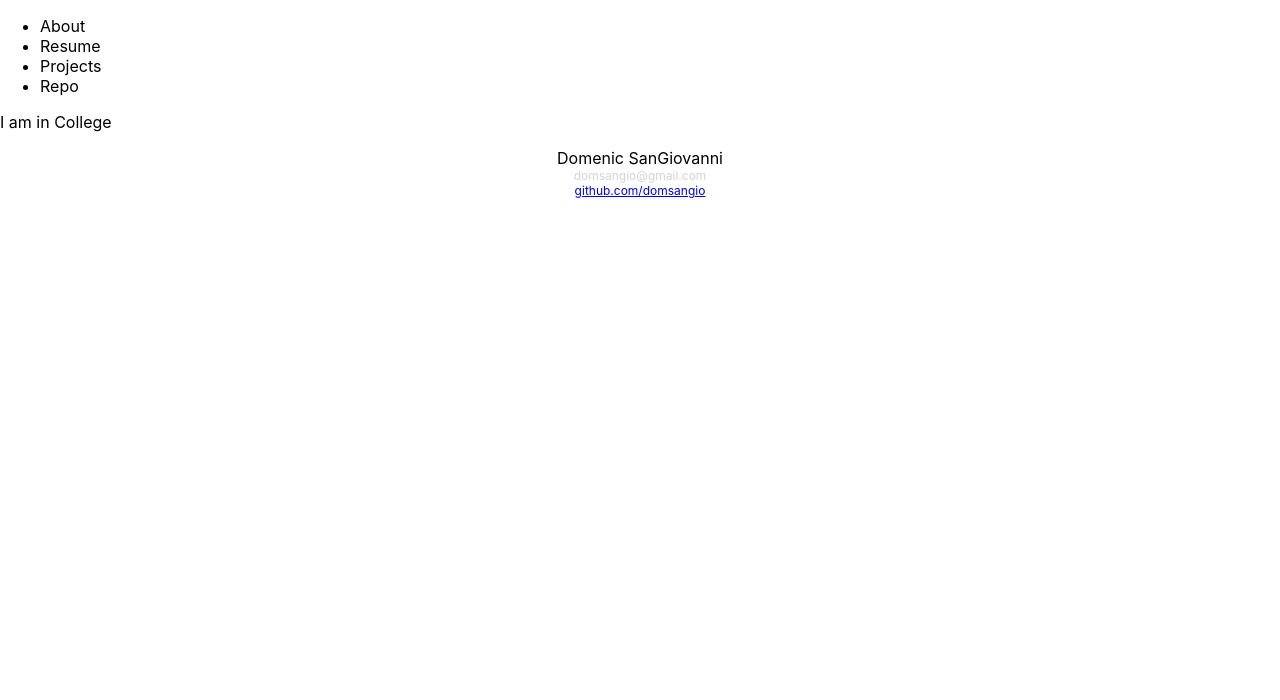
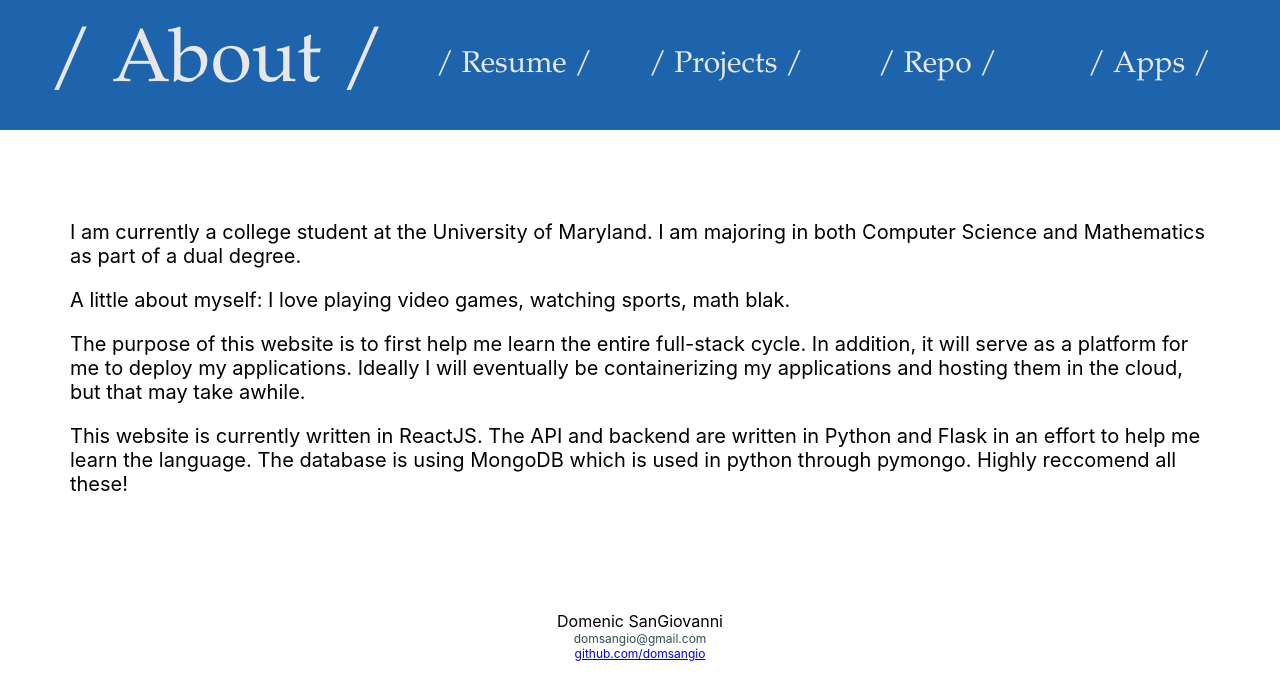
Before and after one commit to domsangio/website, a React (Create React App) app: page / in a window 1280 px wide. Shown: the top 700 px of the page. Built offline with nearby package versions, Linux system fonts and the light colour scheme.

Commit message:
ABout Page stuff

```diff
--- a/src/App.js
+++ b/src/App.js
@@ -1,17 +1,8 @@
-import React from 'react';
-import { Footer } from './components/Footer/Footer.js'
-import { Header } from './components/Header/Header.js'
 import './App.css';
 import { AboutContainer } from './containers/AboutContainer';
 
 function App() {
-  return (
-    <div>
-      <Header />
-      <AboutContainer />
-      <Footer />
-    </div>
-  )
+  return AboutContainer()
 }
 
 export default App;
--- /dev/null
+++ b/src/components/AboutInformation/AboutInformation.css
@@ -0,0 +1,5 @@
+.paragraph {
+    margin: 50px 50px 50px 50px;
+    font-size: 20px;
+    padding: 20px 20px 20px 20px;
+}
--- /dev/null
+++ b/src/components/AboutInformation/AboutInformation.js
@@ -0,0 +1,22 @@
+import React from 'react'
+import './AboutInformation.css'
+
+export const AboutInformation = () =>
+    (
+        <div className="paragraph">
+                <p>I am currently a college student at the University of Maryland.
+                I am majoring in both Computer Science and Mathematics as part of a dual degree.</p>
+                <p>A little about myself: I love playing video games, watching sports, math blak.</p>
+                <p>
+                    The purpose of this website is to first help me learn the entire full-stack cycle. In addition,
+                    it will serve as a platform for me to deploy my applications.
+                    Ideally I will eventually be containerizing my applications and hosting them
+                    in the cloud, but that may take awhile.
+                </p>
+                <p>
+                    This website is currently written in ReactJS. The API and backend are written in Python and Flask in an effort
+                    to help me learn the language. The database is using MongoDB which is used in python through
+                    pymongo. Highly reccomend all these!
+                </p>
+        </div>
+    )
--- a/src/components/Footer/Footer.css
+++ b/src/components/Footer/Footer.css
@@ -1,5 +1,6 @@
 .footer {
     text-align: center;
+    padding: 25px 25px 25px 25px;
 }
 
 .footer .name {
@@ -9,5 +10,5 @@
 
 .footer .extra {
     font-size: 12px;
-    color: lightgray;
+    color: darkslategray;
 }
--- a/src/components/Footer/Footer.js
+++ b/src/components/Footer/Footer.js
@@ -5,6 +5,6 @@ export const Footer = () => (
     <div className='footer'>
         <div className='name'>Domenic SanGiovanni</div>
         <div className='extra'>domsangio@gmail.com</div>
-        <div className='extra'><a href='github.com/domsangio'>github.com/domsangio</a></div>
+        <div className='extra'><a href='http://github.com/domsangio'>github.com/domsangio</a></div>
     </div>
 )
--- /dev/null
+++ b/src/components/Header/AboutTab.css
@@ -0,0 +1,20 @@
+.text {
+    font-family: Garamond;
+    padding: 20px 20px 20px 20px;
+    display: block;
+    width: 20%;
+}
+
+.unselected {
+    width: 16.67%;
+    font-size: 100%;
+}
+
+.selected {
+    font-size: 250%;
+    width: 33.33%
+}
+
+.text:hover {
+    color: black;
+}
--- /dev/null
+++ b/src/components/Header/AboutTab.js
@@ -0,0 +1,10 @@
+import React from 'react'
+import './AboutTab.css'
+
+export const AboutTab = (props) => {
+    return (
+        <div className = {`text${props.isSelected === true ? " selected" : " unselected"}`} >
+            / { props.title } /
+        </div>
+    )
+}
--- a/src/components/Header/Header.css
+++ b/src/components/Header/Header.css
@@ -0,0 +1,14 @@
+.header {
+    padding: 25px 25px 25px 25px;
+    height: 80px;
+
+    display: flex;
+    flex-direction: row;
+    align-items: center;
+
+    background-color:  #1d64ac;
+    color: rgb(231, 231, 231);
+    font-family: Garamond;
+    text-align: center;
+    font-size: 30px;
+}
--- a/src/components/Header/Header.js
+++ b/src/components/Header/Header.js
@@ -1,14 +1,20 @@
 import React from 'react'
 import './Header.css'
+import { AboutTab } from './AboutTab.js'
+
+const AboutTitle = "About"
+const ResumeTitle = "Resume"
+const ProjectsTitle = "Projects"
+const RepositoryTitle = "Repo"
+const AppsTitle = "Apps"
 
 export const Header = () =>
     (
-        <div>
-            <ul>
-                <li>About</li>
-                <li>Resume</li>
-                <li>Projects</li>
-                <li>Repo</li>
-            </ul>
+        <div className='header'>
+            <AboutTab title = { AboutTitle} isSelected = { true } onClick = {() => {  }}/>
+            <AboutTab title = { ResumeTitle } isSelected = { false } />
+            <AboutTab title = { ProjectsTitle } isSelected = { false } />
+            <AboutTab title = { RepositoryTitle } isSelected = { false } />
+            <AboutTab title = { AppsTitle } isSelected = { false } />
         </div>
     )
--- a/src/containers/AboutContainer.js
+++ b/src/containers/AboutContainer.js
@@ -1,9 +1,14 @@
 import React from 'react'
+import { Header } from '../components/Header/Header'
+import { Footer } from '../components/Footer/Footer'
+import { AboutInformation } from '../components/AboutInformation/AboutInformation'
 
 export function AboutContainer() {
     return (
         <div>
-            <p>I am in College</p>
+            <Header />
+            <AboutInformation />
+            <Footer />
         </div>
     )
 }
--- a/src/containers/ProjectsContainer.js
+++ b/src/containers/ProjectsContainer.js
@@ -1,5 +1,9 @@
 export const ProjectsContainer = () => (
     <ul>
+        <li> spotify api </li>
+        <li> nasa api for bg photo </li>
+        <li> create temp book reading list</li>
+        <li>Create a Project description list</li>
         <li>Snake in Python</li>
         <li>Build this website</li>
         <li>Build the backend for this website</li>
```
Also changed, not shown: src/API.js (added, +26 -0 lines), 1 other file (tests, documents, lock files or other folders).
